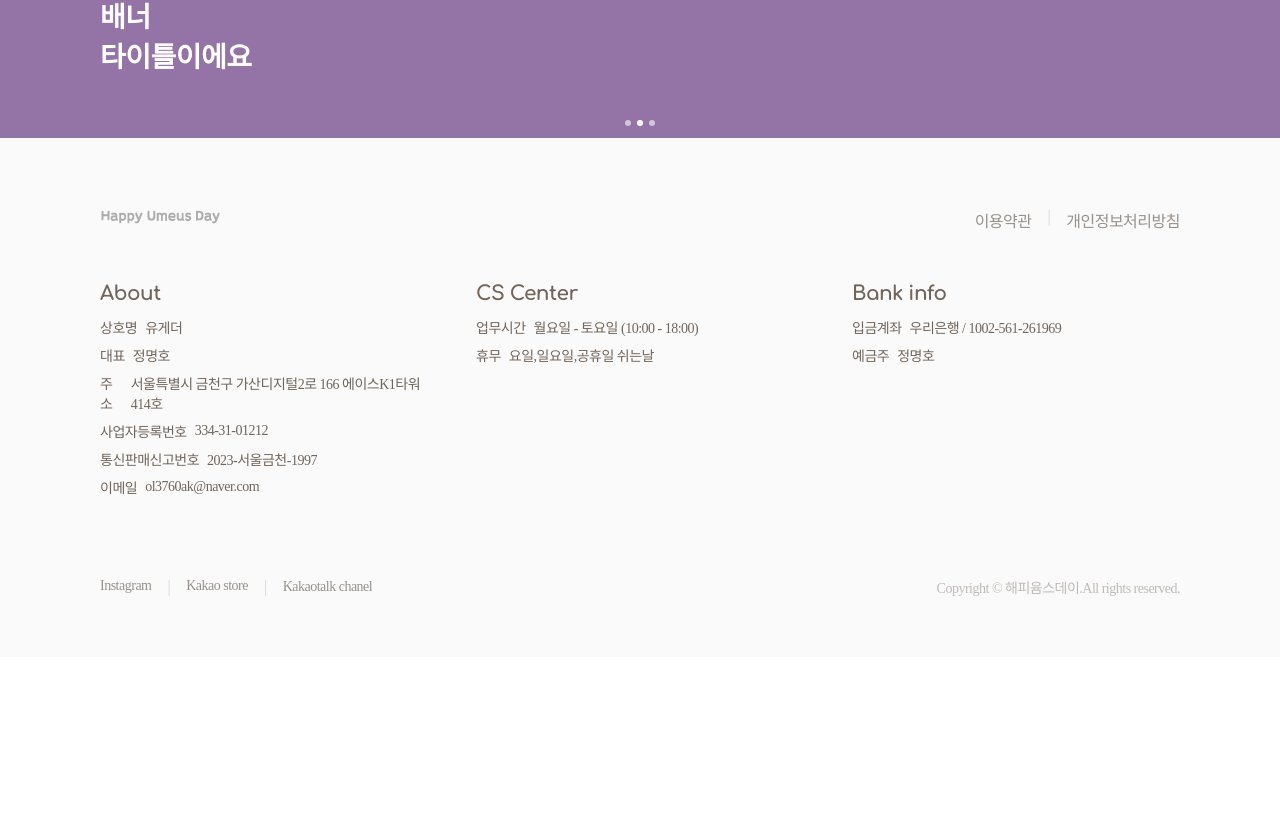
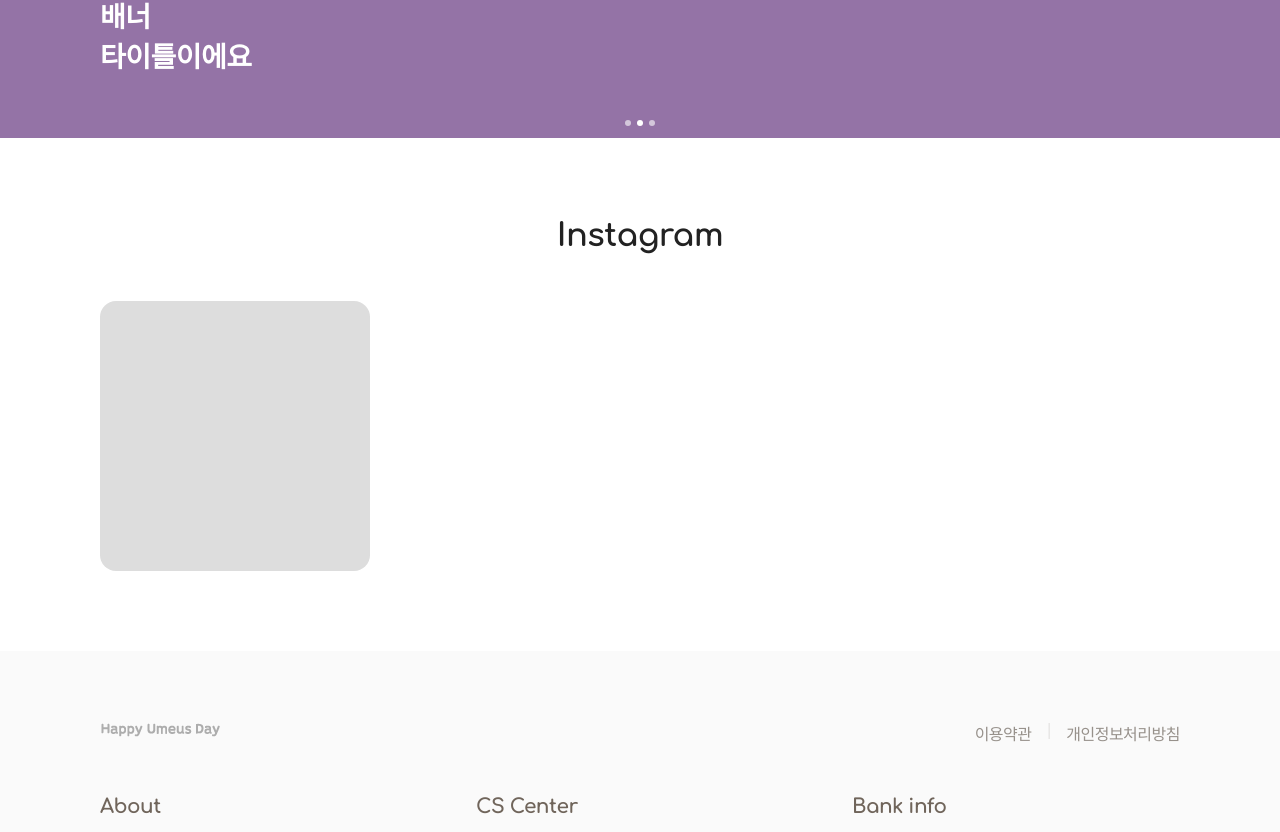
Before and after one commit to Kimbangul/umeus, a Next.js app: page / in a window 1280 px wide. Shown: the part 2913-3745 px from the top of the page. Before the commit the page ends 3570 px from the top, so only its background shows below. Built offline with nearby package versions, Linux system fonts and the light colour scheme; a web font is replaced by a local one.

Commit message:
style: add instview markup

```diff
--- /dev/null
+++ b/src/app/api/crawler/route.ts
@@ -0,0 +1,23 @@
+import { NextApiRequest, NextApiResponse } from "next";
+import { NextResponse } from "next/server";
+
+export default async function GET (
+  req: NextApiRequest,
+  res: NextApiResponse)  {
+  res.status(200).json('test');
+
+  // return sendEmail(body)
+  // .then(
+  //   () =>
+  //     new Response(JSON.stringify({ status: 200, message: '메일을 성공적으로 전송했습니다.' }), {
+  //       status: 200,
+  //     })
+  // )
+  // .catch((error) => {
+  //   console.error(error);
+
+  //   return new Response(JSON.stringify({ status: 500, message: '메일 전송에 실패했습니다.' }), {
+  //     status: 500,
+  //   });
+  // });
+}
--- a/src/app/page.tsx
+++ b/src/app/page.tsx
@@ -2,6 +2,7 @@ import Slide from "@/components/main/SlideContainer";
 import Category from "@/components/main/CategoryContainer";
 import Section from "@/components/layout/section/SectionView";
 import Banner from "@/components/main/BannerContainer";
+import Insta from "@/components/main/InstaContainer";
 
 export default function Home() {
   const categoryData = [
@@ -78,6 +79,9 @@ export default function Home() {
                </ul>
      </Section>
      <Banner />
+     <Section title='Instagram'>
+        <Insta />
+      </Section>
     </>
   )
 }
--- /dev/null
+++ b/src/components/main/InstaContainer.tsx
@@ -0,0 +1,11 @@
+import InstaView from "@/components/main/InstaView"
+
+const InstaContainer = () => {
+  const data = [
+
+  ];
+
+  return <InstaView />;
+}
+
+export default InstaContainer;
--- /dev/null
+++ b/src/components/main/InstaView.tsx
@@ -0,0 +1,13 @@
+const InstaView = () => {
+  return(
+    <ul className="Insta__list">
+      <li className="Insta__item">
+        <a href='#' target="_blank">
+
+        </a>
+      </li>
+    </ul>
+  )
+}
+
+export default InstaView;
--- /dev/null
+++ b/src/style/components/main/Insta.scss
@@ -0,0 +1,15 @@
+.Insta {
+  &__list {
+    display: grid;
+    grid-template-columns: 1fr 1fr 1fr 1fr;
+  }
+  &__item {
+    aspect-ratio: 1/1;
+    background: #ddd;
+    border-radius: 1.6rem;
+    a {
+      width: 100%;
+      height: 100%;
+    }
+  }
+}
--- a/src/style/style.scss
+++ b/src/style/style.scss
@@ -13,4 +13,5 @@
 @import './components/main/Category.scss';
 @import './components/main/Slide.scss';
 @import './components/main/Banner.scss';
+@import './components/main/Insta.scss';
 @import './page/Main.scss';
```
